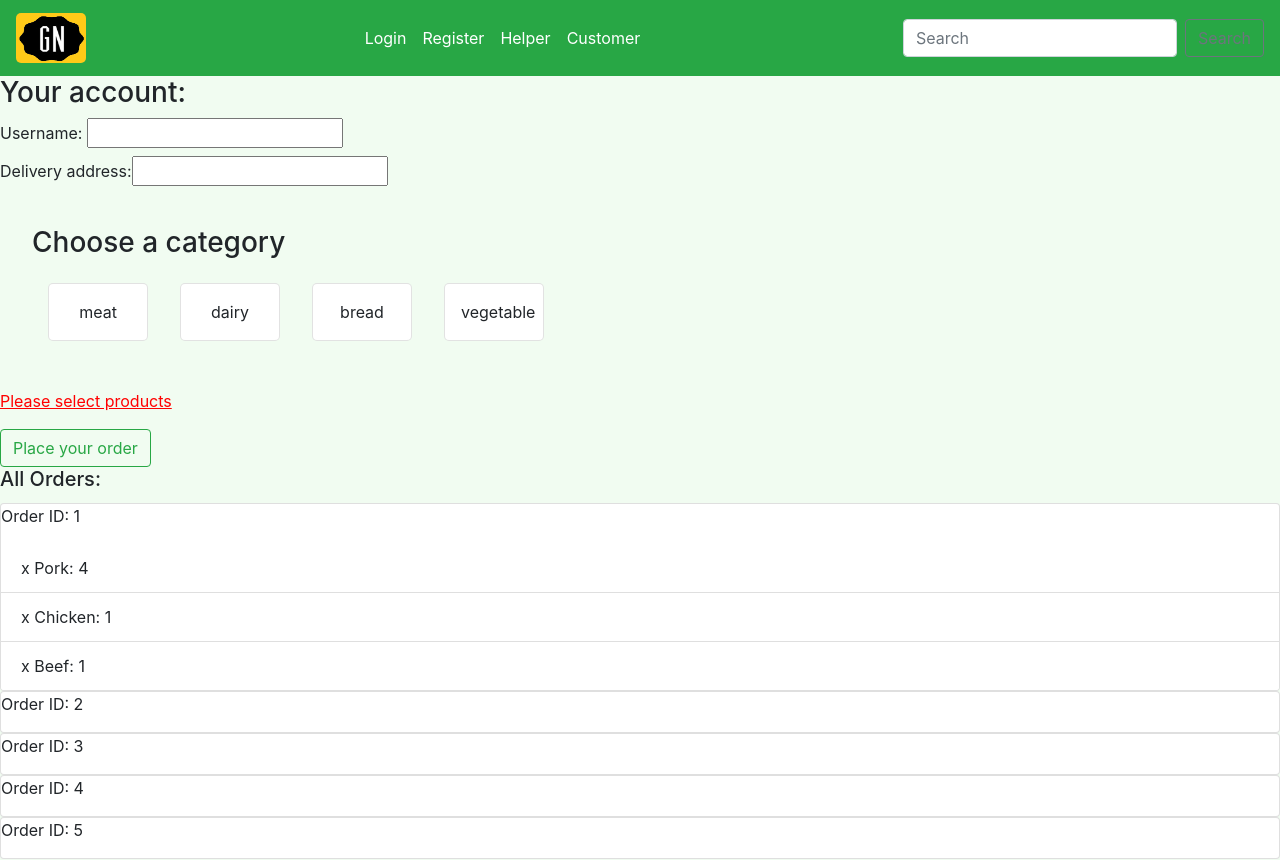
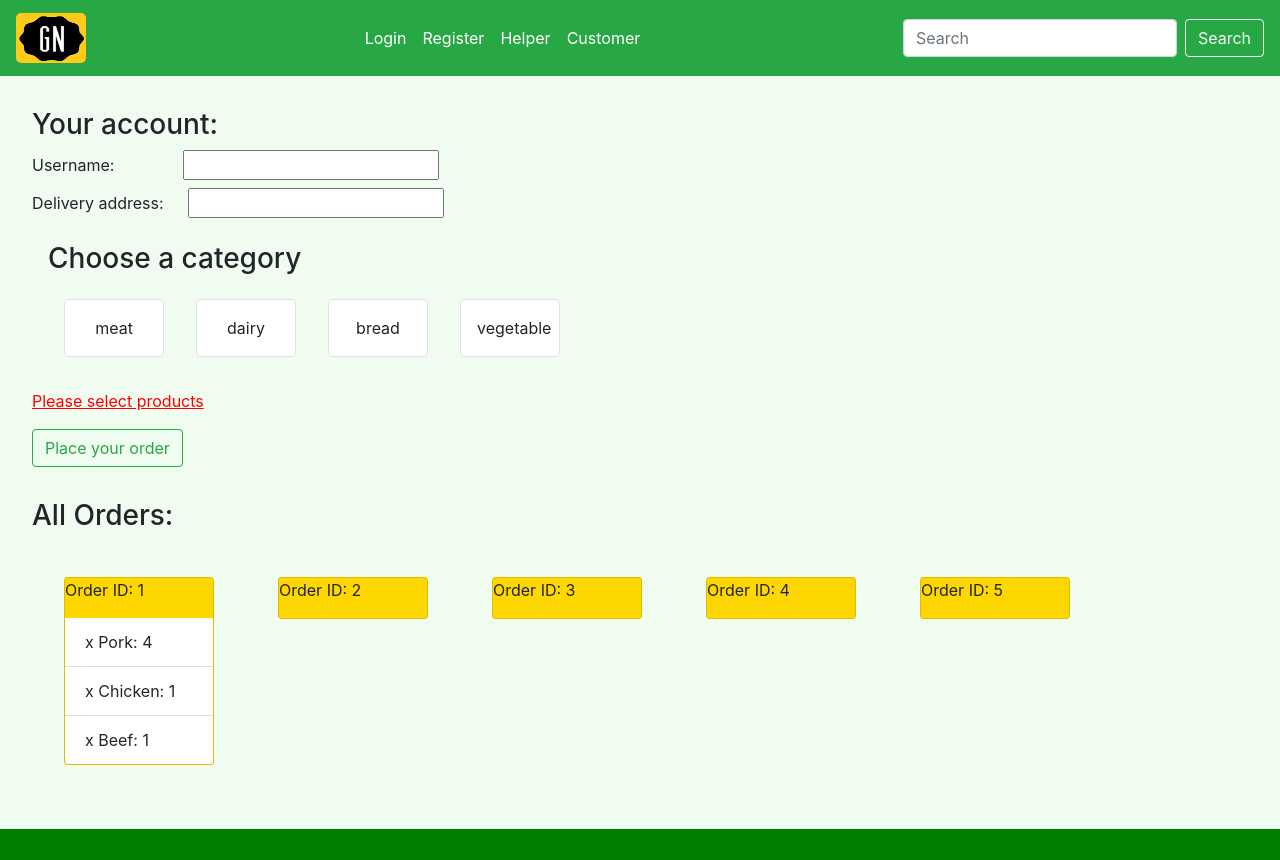
Before and after one commit to bea94k/neighbors-help, a React (Create React App) app in the folder neighbors-help/: page /customer in a window 1280 px wide. Shown: the top 860 px of the page. Built offline with nearby package versions, Linux system fonts and the light colour scheme; data requests are answered from the project's data file.

Commit message:
login, register buttons and customer page styled

```diff
--- a/neighbors-help/db.json
+++ b/neighbors-help/db.json
@@ -120,6 +120,7 @@
       "order": [],
       "id": 5
     }
+
   ],
   "users": [
     {
--- a/neighbors-help/src/Components/FormAddToOrder.css
+++ b/neighbors-help/src/Components/FormAddToOrder.css
@@ -10,7 +10,8 @@
 }
 
 .category{
-  margin: 2rem;
+  margin: 1rem;
+
 }
 
 .product{
@@ -28,8 +29,19 @@
 
 .preOrder{
     margin: 1rem;
-  }
+}
 
-  .selectedItem{
+.selectedItem{
     cursor: pointer;
-  }
+}
+
+.order{
+    margin: 2rem;
+}
+
+.username{
+    margin-left: 4rem;
+}
+ .address{
+    margin-left: 1.5rem;
+}
--- a/neighbors-help/src/Components/FormAddToOrder.js
+++ b/neighbors-help/src/Components/FormAddToOrder.js
@@ -101,21 +101,22 @@ const FormCategories = () => {
 
 
     return (
-        <div>
+        <div className="order">
             <div>
                 <h3>Your account: </h3>
                 <label htmlFor="">
-                    Username: <input type="text" name="username" onChange={(event) => inputUsernameHandler(event)} />
+                    Username: <input type="text" className="username" onChange={(event) => inputUsernameHandler(event)} />
                 </label>
                 <br />
                 <label htmlFor="">
-                    Delivery address:<input type="text" name="address" onChange={(event) => inputAddressHandler(event)} />
+                    Delivery address:<input type="text" className="address" onChange={(event) => inputAddressHandler(event)} />
                 </label>
             </div>
             <div className="category">
                 <h3>Choose a category</h3>
                 <div>{categoryList}</div>
                 <div>{productList}</div>
+
             </div>
             <div>
                 {orderList == 0 ? (<p style={{ textDecoration: "underline", color: "red" }}>Please select products</p>) : (
@@ -126,6 +127,7 @@ const FormCategories = () => {
                 )}
             </div>
             <Button variant="outline-success" onClick={postOrderHandler}>Place your order</Button>
+
         </div >
     );
 }
--- a/neighbors-help/src/Components/Header.js
+++ b/neighbors-help/src/Components/Header.js
@@ -9,7 +9,6 @@ const Header = () => {
     <Navbar collapseOnSelect expand="lg" bg="success" variant="dark">
       <Navbar.Brand href="/">
 {        <img id="brand-image" alt="Website logo" src="gnnewlogo.png" />}
-{/*         {<img id="brand-image" alt="Website logo" src="./Assets/logo.jpeg" />} */}
       </Navbar.Brand>
       <Navbar.Toggle aria-controls="responsive-navbar-nav" />
       <Navbar.Collapse id="responsive-navbar-nav">
@@ -34,7 +33,7 @@ const Header = () => {
             placeholder="Search"
             className="mr-sm-2"
           />
-          <Button variant="outline-secondary" type="submit">
+          <Button variant="outline-light" type="submit">
             Search
           </Button>
         </Form>
--- a/neighbors-help/src/Components/ViewAddToOrder.css
+++ b/neighbors-help/src/Components/ViewAddToOrder.css
@@ -0,0 +1,11 @@
+.ordercard{
+    margin: 2rem;
+    width: 150px;
+    background-color: gold;
+    display: inline-block;
+
+}
+
+.cardtitle{
+    margin: 2rem;
+}
--- a/neighbors-help/src/Components/ViewAddToOrder.js
+++ b/neighbors-help/src/Components/ViewAddToOrder.js
@@ -21,7 +21,7 @@ const ViewAddToOrder = () => {
 
     const ordersList = orders.map(({ id, order, username, address }) => {
         return (
-            <Card>
+            <Card className="ordercard">
                 <ListGroup variant="flush">
 
                     <p key={id}>Order ID: {id}</p>
@@ -40,10 +40,10 @@ const ViewAddToOrder = () => {
     });
 
     return (
-        <>
-            <Card.Title>All Orders:</Card.Title>
+        <div className="cardtitle">
+            <Card.Title><h3>All Orders:</h3></Card.Title>
             <p>{ordersList}</p>
-        </>
+        </div>
     );
 }
 
--- a/neighbors-help/src/Login.css
+++ b/neighbors-help/src/Login.css
@@ -12,8 +12,14 @@ img{
   width: 700px;
   border-radius: 5px;
 }
-@media (prefers-reduced-motion: no-preference) {
-  .vegetables {
-    animation: App-logo-spin infinite 20s linear;
+@media only screen and (max-width: 600px) {
+  body {
+   display: flex;
+   flex-direction: column;
   }
 }
+
+.regibutton{
+  margin-left: 50px;
+  color: white;
+}
--- a/neighbors-help/src/Login.js
+++ b/neighbors-help/src/Login.js
@@ -49,8 +49,9 @@ const Login = () => {
         <Button variant="success" type="submit" onClick={logUserInHandler}>
           Submit
                   </Button>
+                  <Button className="regibutton" variant="outline-success" type="submit"><Link to={'/register'}>Register</Link></Button>
       </Form>
-      <Link to={'/register'}>Register</Link>
+
       <div>
         <img src="logo.jpeg" alt="Logo" />
       </div>
--- a/neighbors-help/src/Register.css
+++ b/neighbors-help/src/Register.css
@@ -3,3 +3,7 @@
   margin: 2rem;
   display: flex;
 }
+
+.logbutton{
+  margin-left: 50px;
+}
--- a/neighbors-help/src/Register.js
+++ b/neighbors-help/src/Register.js
@@ -102,8 +102,9 @@ const Register = () => {
                 <Button variant="success" type="submit" onClick={addUserHandler}>
                     Submit
                   </Button>
+                  <Button className="logbutton" variant="outline-success" type="submit"><Link to={'/'}>Log in</Link></Button>
             </Form>
-            <Link to={'/'}>Log in</Link>
+
             <div>
                 <img className='vegetable' alt='vegetable' src='vegetables.jpg' />
             </div>
```
Also changed, not shown: neighbors-help/public/cart.jpg (added).
